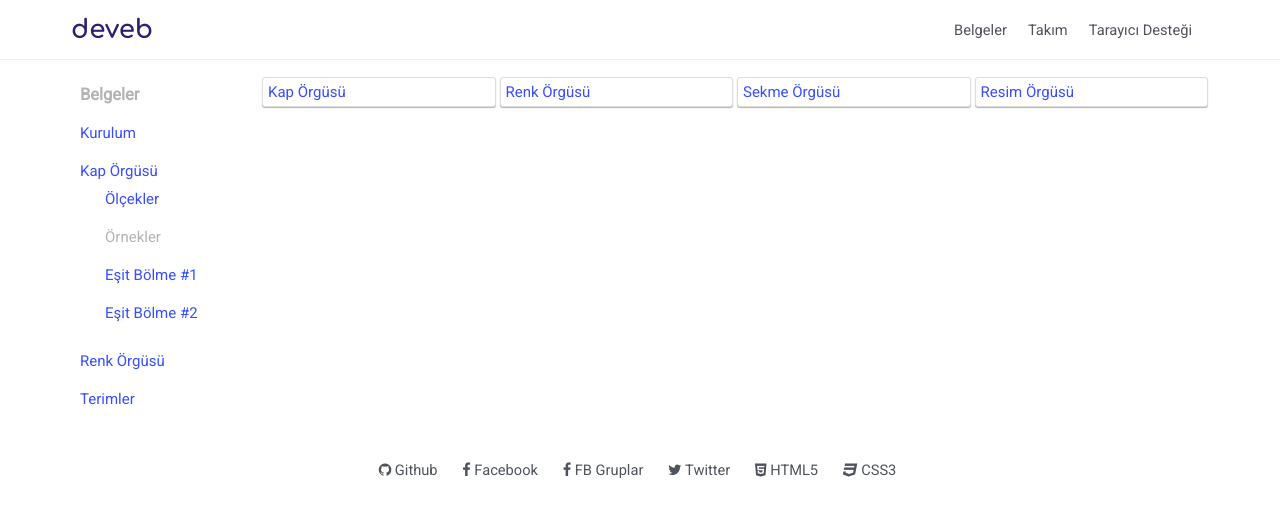
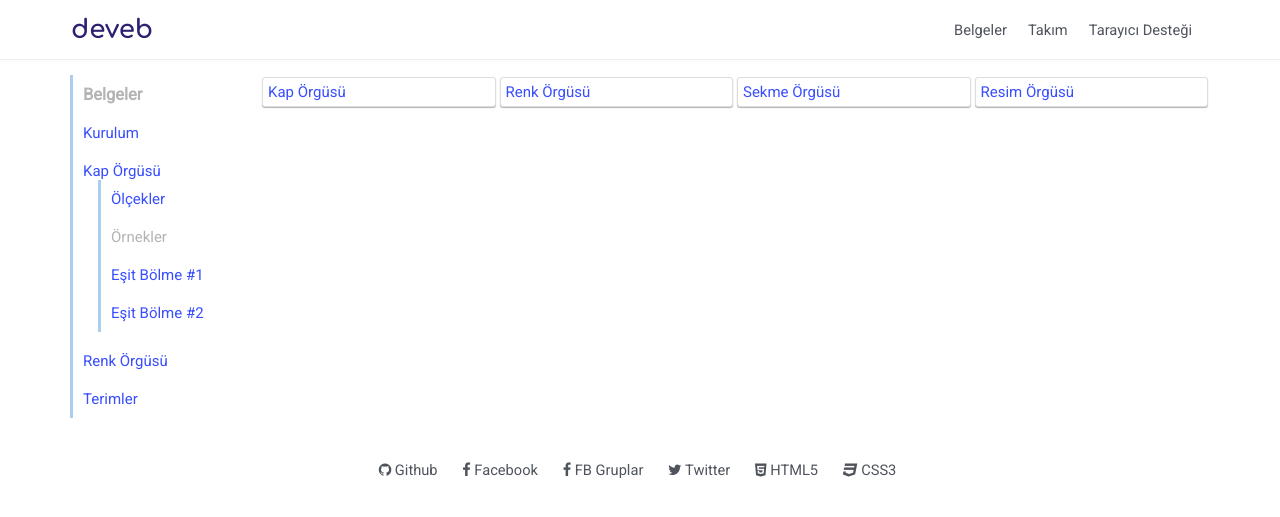
Before and after one commit to data-deveb/data-deveb.github.io, a Jekyll site: the page built from belgeler/belgeler.html, in a window 1280 px wide. Shown: the top 517 px of the page. Built offline with Jekyll 4.4.1, drawn with Linux system fonts in a browser that asks for light colours.

Commit message:
Güncelleme

```diff
--- a/assets/css/deveb.genel.css
+++ b/assets/css/deveb.genel.css
@@ -245,6 +245,8 @@
 [data-menü~="basamak"] li a{
 
 }
-[data-menü~="basamak"] li a:active{
-	border-left:3px solid #2c2171;
+[data-menü~="basamak"] li{
+	border-left:3px solid #abcdef;
 }
+[data-menü~="basamak"] li+ ul > li:first-child
+{margin-top:10px;}
```
